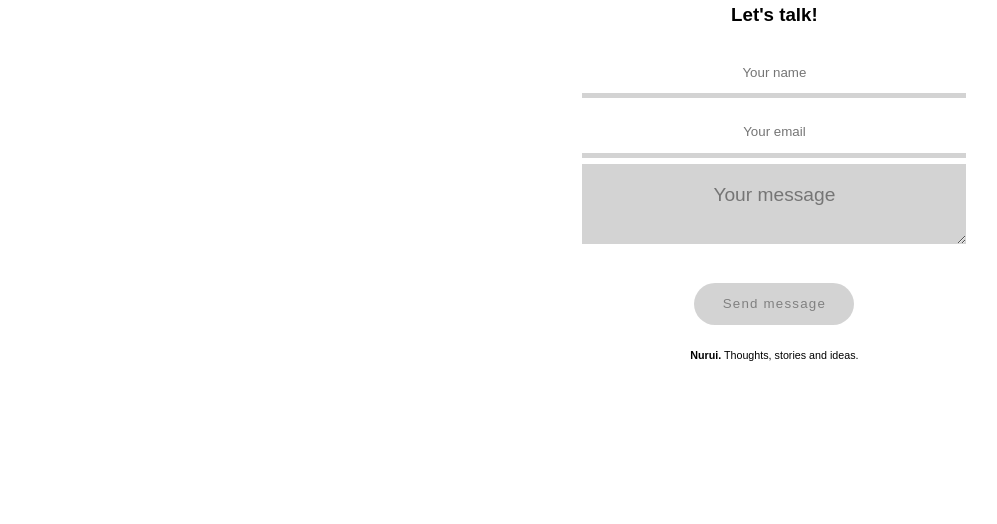
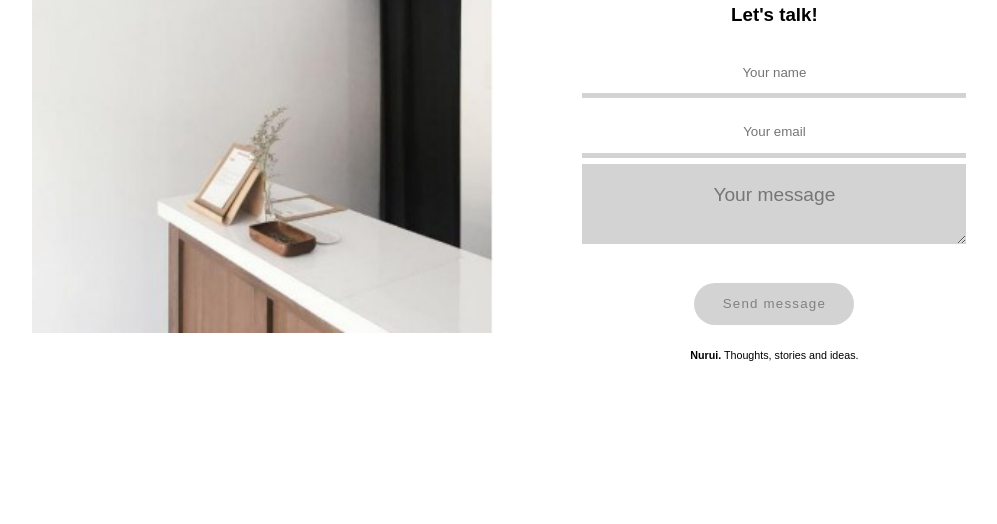
Before and after one commit to sahil-coder-sudo/template5, a plain HTML site: page index.html in a window 1280 px wide. Shown: the part 276-800 px from the top of the page, without its empty margins (96-1093 px from the left). Drawn offline with Linux system fonts and the light colour scheme; the site is published under a folder, as on GitHub Pages, so addresses that start at the root find nothing.

Commit message:
Update index.html

```diff
--- a/index.html
+++ b/index.html
@@ -11,7 +11,7 @@
     <div class="container row">
       <div class="img">
         <img
-          src="/assets/hero--img.jpg"
+          src="./assets/hero--img.jpg"
           alt="image with a door, lamp and table"
         />
       </div>
```
